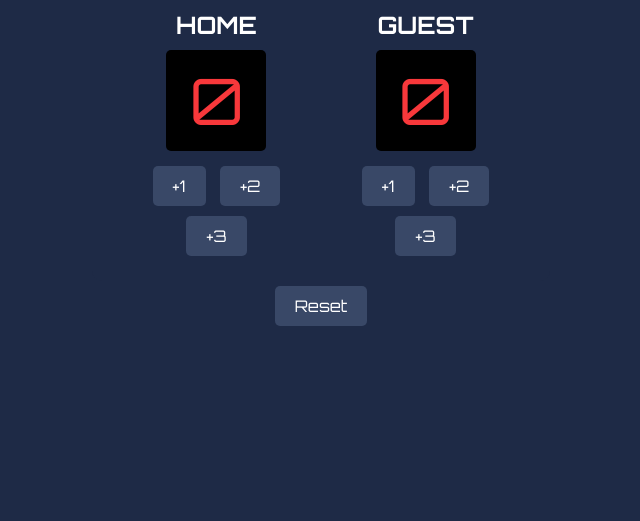
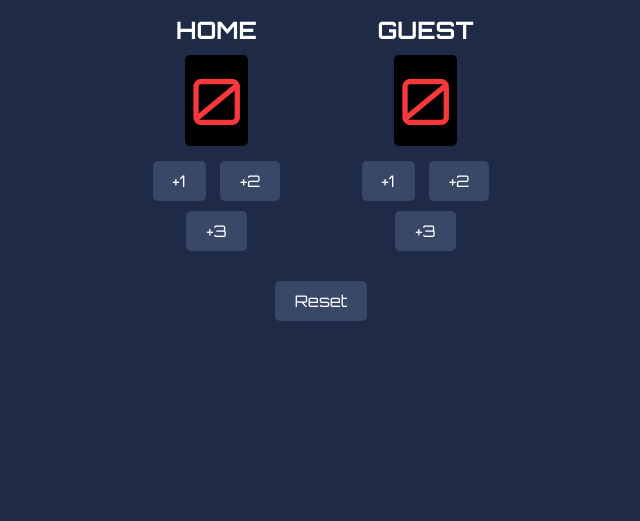
Before and after one commit to samuelonoh/Basketball-Scoreboard, a plain HTML site: page index.html in a window 1280 px wide. Shown: the part 279-800 px from the top of the page, without its empty margins (319-959 px from the left). Drawn offline with Linux system fonts and the light colour scheme.

Commit message:
Update style.css

```diff
--- a/style.css
+++ b/style.css
@@ -35,11 +35,11 @@ body {
     font-size: 4em;
     color: #F8383B;
     background-color: black;
-    padding: 10px;
+    padding: 5px;
     margin-bottom: 10px;
     border-radius: 5px;
     display: inline-block;
-    width: 80px;
+    width: fit;
 }
 
 button {
```
